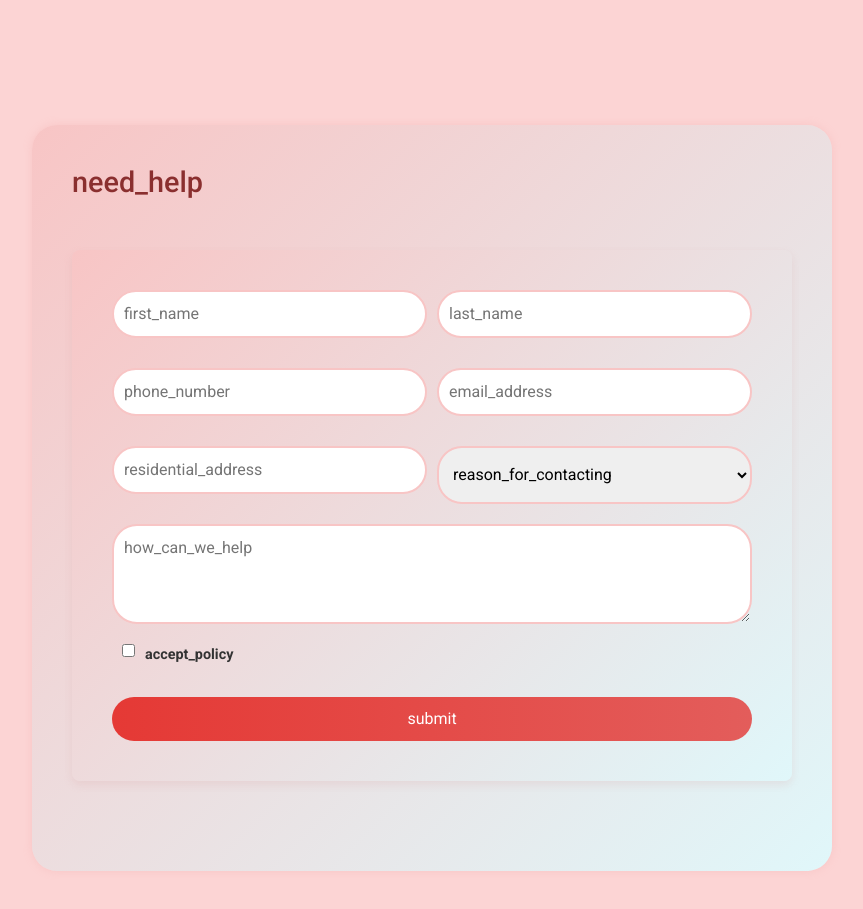
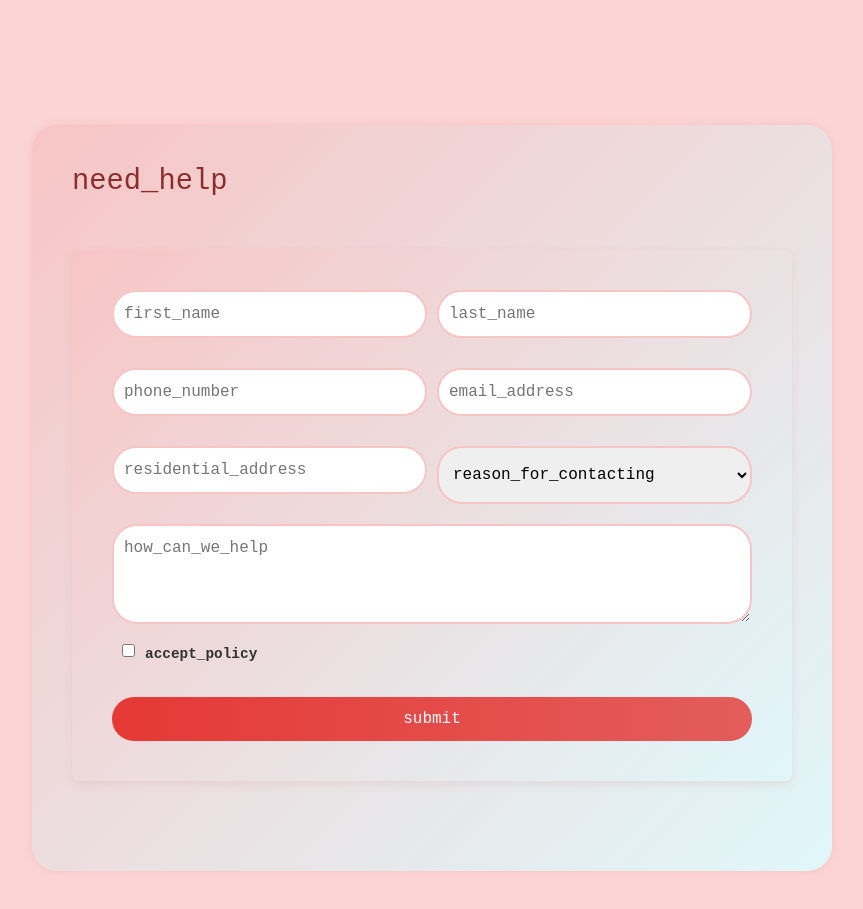
Before and after one commit to brachi2002/latet-lalev, a React (Create React App) app: page / in a window 1280 px wide. Shown: the part 1140-2049 px from the top of the page, without its empty margins (208-1071 px from the left). Built offline with nearby package versions, Linux system fonts and the light colour scheme; no server answers; the database is empty.

Commit message:
The design update

```diff
--- a/src/components/ContactForm.css
+++ b/src/components/ContactForm.css
@@ -7,7 +7,7 @@
   margin: 20px auto;
     box-shadow: 0 0 10px #f8c5c5;
     border-radius: 25px;
-
+    font-family: Courier New;
 
 }
 
@@ -39,6 +39,8 @@
   box-sizing: border-box;
   transition: box-shadow 0.3s, border-color 0.3s;
   border-radius: 25px;
+  font-family: Courier New;
+
 
 }
 
@@ -47,6 +49,8 @@
 .form-group input[type="email"] {
   border: 2px solid #f8c5c5; /* צבע משני */
   border-radius: 25px;
+  font-family: Courier New;
+
 
 }
 
@@ -57,6 +61,8 @@
   border-color: #8a2f2f; /* צבע ראשי */
   border-radius: 25px;
   border: 2px solid #f8c5c5; /* צבע משני */
+  font-family: Courier New;
+
 
 }
 
@@ -65,6 +71,8 @@
   box-shadow: 0 0 10px rgba(0, 0, 0, 0.2);
   border-color: #8a2f2f; /* צבע ראשי */
   border-radius: 25px;
+  font-family: Courier New;
+
 
 }
 
@@ -72,12 +80,16 @@
   flex: 1 1 100%;
   height: 100px;
   border-radius: 25px;
+  font-family: Courier New;
+
 }
 
 .form-group input[type="checkbox"] {
   flex: 0 0 auto;
   margin-left: 10px;
   border-radius: 25px;
+  font-family: Courier New;
+
 }
 
 .form-group label {
@@ -87,6 +99,8 @@
   font-size: 0.9rem;
   color: #333;
   border-radius: 25px;
+  font-family: Courier New;
+
 }
 
 .submit-button {
@@ -98,6 +112,7 @@
   border-radius: 25px; /* עיגול פינות הכפתור */
   margin-right: 10px;
   transition: background-color 0.3s, transform 0.3s;
+  font-family: Courier New;
 }
 
 .submit-button:hover {
```
